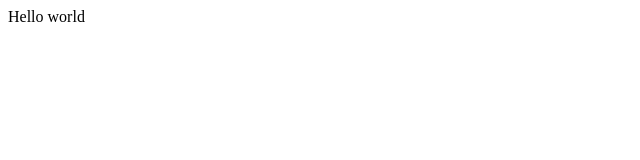
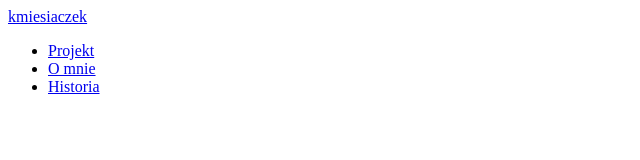
Before and after one commit to KamilMies/KamilMies.github.io, a plain HTML site: page index.html in a window 1280 px wide. Shown: the whole page, without its empty margins (0-640 px from the left). Drawn offline with Linux system fonts and the light colour scheme.

Commit message:
html nav

```diff
--- a/index.html
+++ b/index.html
@@ -7,8 +7,15 @@
     <title>kmiesiaczek - o mnie</title>
 </head>
 <body>
+<nav>
+ <a href="./">kmiesiaczek</a>
+</nav>
 
-    Hello world
+<ul>
+    <li><a href="#">Projekt</a></li>
+    <li><a href="#">O mnie</a></li>
+    <li><a href="#">Historia</a></li>
+</ul>
 
 </body>
 </html>
```
